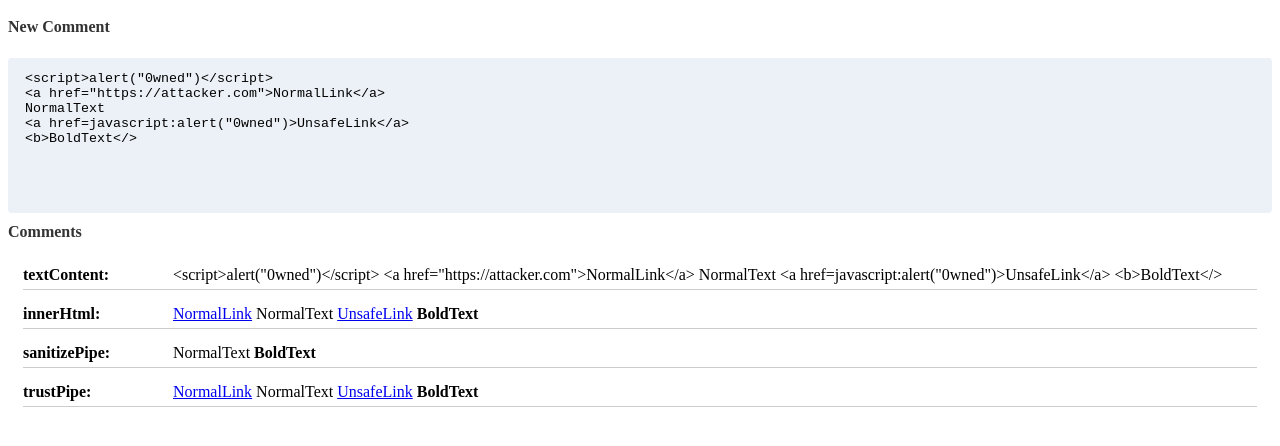
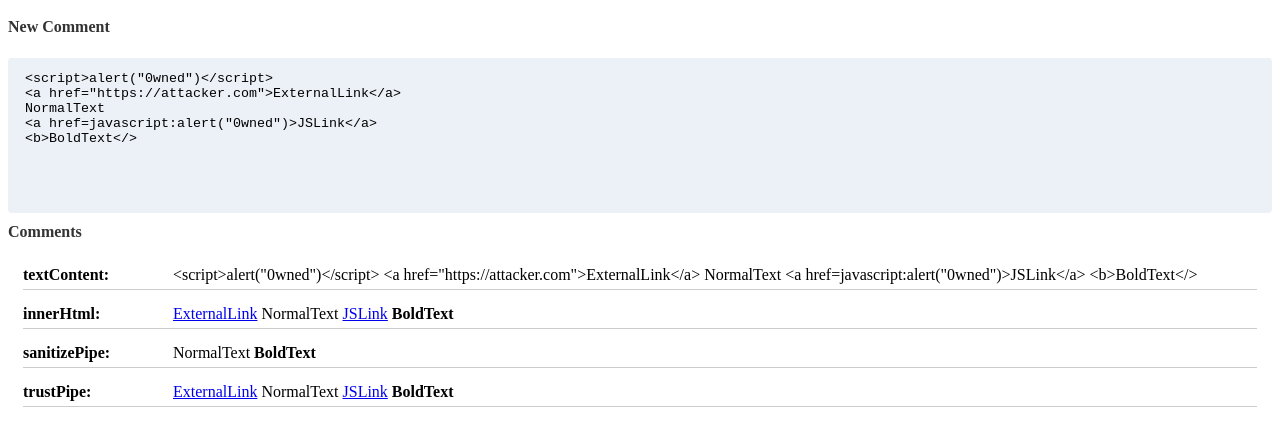
Before and after one commit to dannyduc/sanitize-comments, an Angular app: page / in a window 1280 px wide. Shown: the top 446 px of the page. Built offline with nearby package versions, Linux system fonts and the light colour scheme.

Commit message:
3 files modified, 1 added

```diff
--- a/src/app/app.module.ts
+++ b/src/app/app.module.ts
@@ -6,10 +6,11 @@ import { AppComponent } from "./app.component";
 import { CommentComponent } from "./comment/comment.component";
 import { SanitizePipe } from "./sanitize.pipe";
 import { TrustPipe } from "./trust.pipe";
+import { ExternalLinkDirective } from './external-link.directive';
 
 @NgModule({
   imports: [BrowserModule, FormsModule],
-  declarations: [AppComponent, CommentComponent, SanitizePipe, TrustPipe],
+  declarations: [AppComponent, CommentComponent, SanitizePipe, TrustPipe, ExternalLinkDirective],
   bootstrap: [AppComponent]
 })
 export class AppModule {}
--- a/src/app/comment/comment.component.html
+++ b/src/app/comment/comment.component.html
@@ -14,7 +14,7 @@
 </div>
 
 <div class="ItemComment">
-  <strong>innerHtml: </strong><span [innerHTML]="comment.note"></span>
+  <strong>innerHtml: </strong><span appExternalLink [innerHTML]="comment.note"></span>
 </div>
 
 <div class="ItemComment">
--- a/src/app/comment/comment.component.ts
+++ b/src/app/comment/comment.component.ts
@@ -12,9 +12,9 @@ export class CommentComponent implements OnInit {
     created: new Date(),
     note:
       '<script>alert("0wned")</script>\n' +
-      '<a href="https://attacker.com">NormalLink</a>\n' +
+      '<a href="https://attacker.com">ExternalLink</a>\n' +
       "NormalText\n" +
-      '<a href=javascript:alert("0wned")>UnsafeLink</a>\n' +
+      '<a href=javascript:alert("0wned")>JSLink</a>\n' +
       "<b>BoldText</>"
   };
 
--- /dev/null
+++ b/src/app/external-link.directive.ts
@@ -0,0 +1,15 @@
+import { Directive, HostListener } from '@angular/core';
+
+@Directive({
+  selector: '[appExternalLink]'
+})
+export class ExternalLinkDirective {
+
+  @HostListener('click', ['$event'])
+  onClick(event) {
+    event.preventDefault();
+ }
+
+  constructor() { }
+
+}
```
